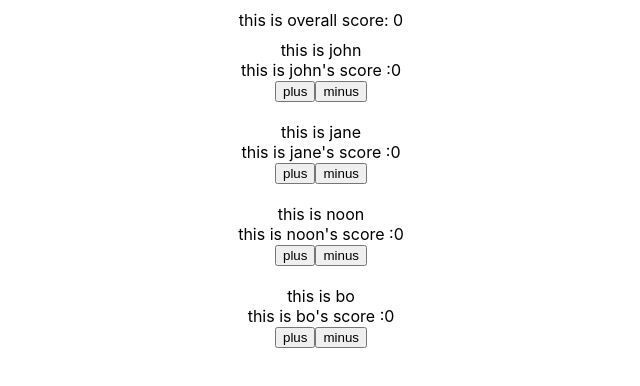
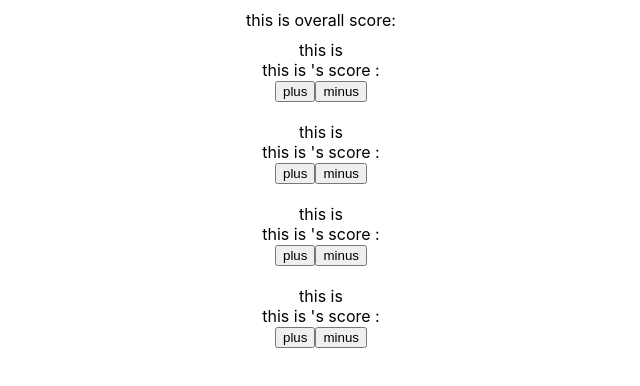
Before and after one commit to SorrawitRUNGRUJEE/context_challenge_solution, a React (Create React App) app: page / in a window 1280 px wide. Shown: the top 386 px of the page, without its empty margins (319-959 px from the left). Built offline with nearby package versions, Linux system fonts and the light colour scheme.

Commit message:
prepare context

```diff
--- a/src/App.js
+++ b/src/App.js
@@ -5,40 +5,38 @@ import PlayerOne from "./assests/components/playerOne";
 import PlayerTwo from "./assests/components/playerTwo";
 import PlayerThree from "./assests/components/playerThree";
 import PlayerFour from "./assests/components/playerFour";
+import ScoreContextProvider from "./assests/context/score_context";
 
 function App() {
-  const [scoreOne,setScoreOne] = useState(0)
-  const [scoreTwo,setScoreTwo] = useState(0)
-  const [scoreThree,setScoreThree] = useState(0)
-  const [scoreFour,setScoreFour] = useState(0)
-  const [total,setTotal] = useState(0)
-  const player ={
-    one:"john",
-    two:"jane",
-    three:"noon",
-    four:"bo"
-  }
+  const [scoreOne, setScoreOne] = useState(0);
+  const [scoreTwo, setScoreTwo] = useState(0);
+  const [scoreThree, setScoreThree] = useState(0);
+  const [scoreFour, setScoreFour] = useState(0);
+  const [total, setTotal] = useState(0);
+  const player = {
+    one: "john",
+    two: "jane",
+    three: "noon",
+    four: "bo",
+  };
 
-useEffect(()=>{
-TotalScore(scoreOne,scoreTwo,scoreThree,scoreFour)
-},[scoreOne,scoreTwo,scoreThree,scoreFour])
-  const TotalScore = (one,two,three,four) =>{
-    const result = one + two + three + four
-    setTotal(result)
-  }
+  useEffect(() => {
+    TotalScore(scoreOne, scoreTwo, scoreThree, scoreFour);
+  }, [scoreOne, scoreTwo, scoreThree, scoreFour]);
+  const TotalScore = (one, two, three, four) => {
+    const result = one + two + three + four;
+    setTotal(result);
+  };
   return (
-    <ScoreCard total={total}>
-      <PlayerOne   score={scoreOne}   increment={()=> setScoreOne(scoreOne + 1)} decrement={()=> setScoreOne(scoreOne - 1)}name={player.one} />
-      <PlayerTwo   score={scoreTwo}   increment={()=> setScoreTwo(scoreTwo + 1)} decrement={()=> setScoreTwo(scoreTwo - 1)}name={player.two} />
-      <PlayerThree score={scoreThree} increment={()=> setScoreThree(scoreThree + 1)} decrement={()=> setScoreThree(scoreThree - 1)}name={player.three} />
-      <PlayerFour  score={scoreFour}  increment={()=> setScoreFour(scoreFour + 1)} decrement={()=> setScoreFour(scoreFour  -1)}name={player.four} />
-    </ScoreCard>
+    <ScoreContextProvider>
+      <ScoreCard>
+        <PlayerOne />
+        <PlayerTwo />
+        <PlayerThree />
+        <PlayerFour />
+      </ScoreCard>
+    </ScoreContextProvider>
   );
 }
 
-
-
-
-
-
 export default App;
--- /dev/null
+++ b/src/assests/context/score_context.jsx
@@ -0,0 +1,15 @@
+import { createContext } from "react";
+
+export const ScoreContext = createContext()
+
+
+export default function ScoreContextProvider({children}){
+
+
+
+    const value = {}
+
+    return <ScoreContext.Provider value={value}>
+        {children}
+    </ScoreContext.Provider>
+}
```
